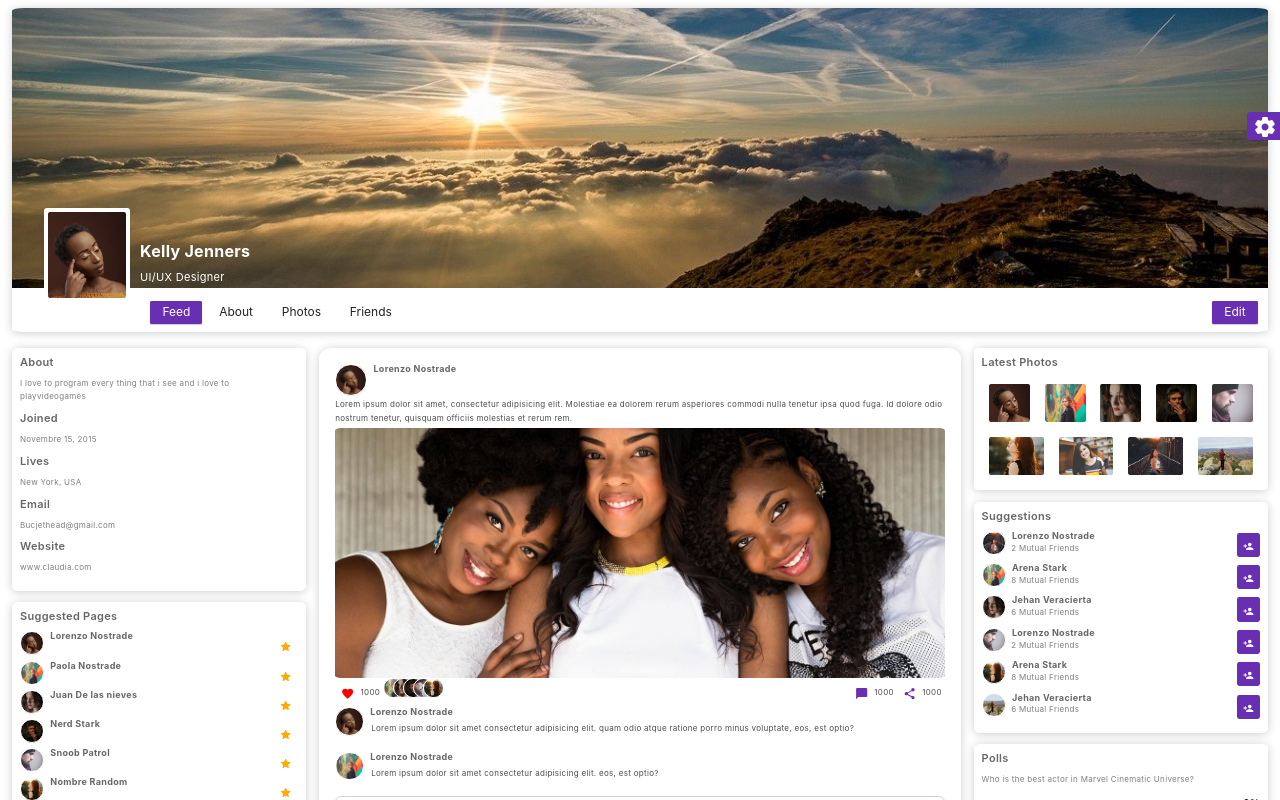
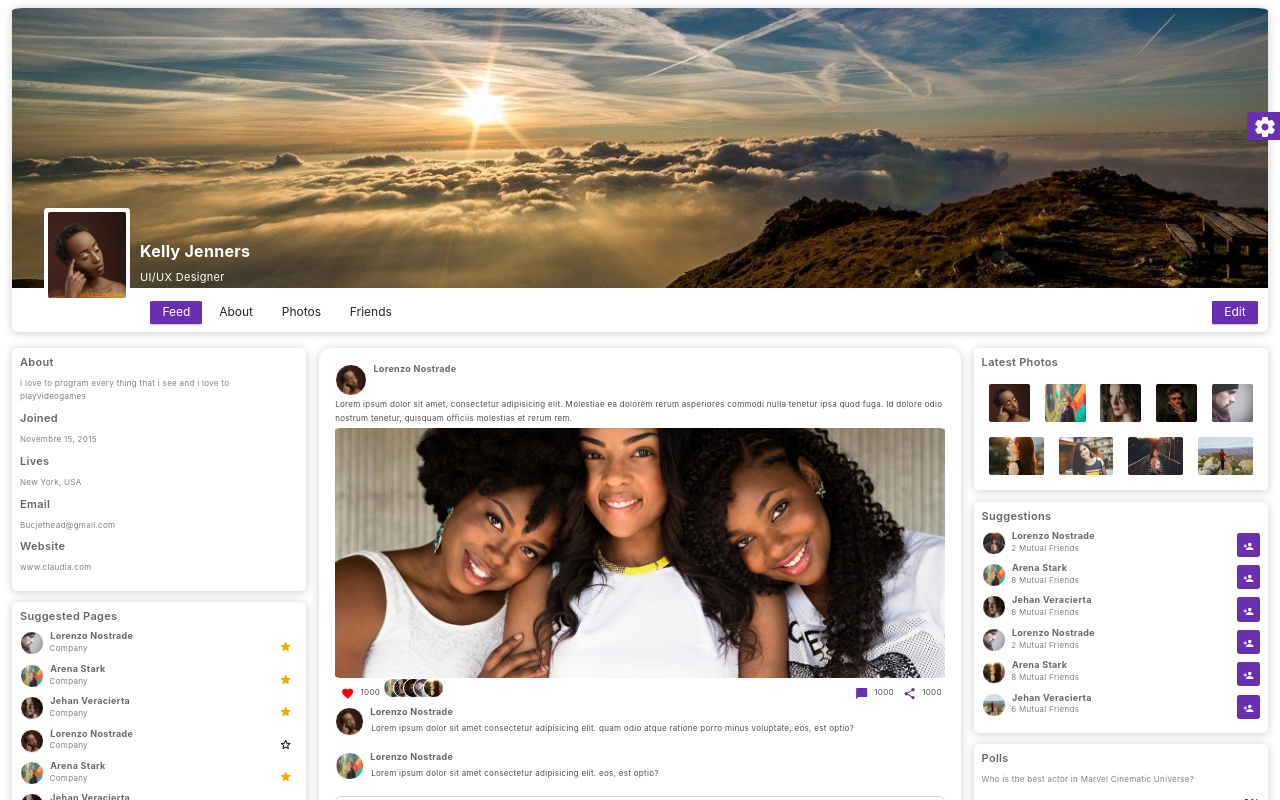
Before and after one commit to YamiKawa1/Inteligente, a React (Create React App) app: page / in a window 1280 px wide. Shown: the top 800 px of the page. Built offline with nearby package versions, Linux system fonts and the light colour scheme.

Commit message:
Suggested Pages Ready

```diff
--- a/src/components/common/PictureTextButton.jsx
+++ b/src/components/common/PictureTextButton.jsx
@@ -12,8 +12,9 @@ export default function PictureTextButton(props) {
 
       <div className='NameSubtitle'>
         <h3><b>{props.name}</b></h3>
+
         {props.mutualFriends? <p>{props.mutualFriends} Mutual Friends</p>: null}
-        {props.Category ? <p>{props.Category}</p> : null}
+        {props.category ? <p>{props.category}</p> : null}
       </div>
 
       {
--- a/src/components/layouts/SuggestedPages/SuggestedPages.jsx
+++ b/src/components/layouts/SuggestedPages/SuggestedPages.jsx
@@ -1,41 +1,32 @@
 import React from 'react'
 import '../layouts.css'
 import  PictureTextButton from '../../common/PictureTextButton'
-import P1 from '../../../assets/img/P1.jpg'
-import P2 from '../../../assets/img/P2.jpg'
-import P3 from '../../../assets/img/P3.jpg'
-import P4 from '../../../assets/img/P4.jpg'
-import P5 from '../../../assets/img/P5.jpg'
-import P6 from '../../../assets/img/P6.jpg'
-import P9 from '../../../assets/img/P9.jpg'
 import StarRoundedIcon from '@mui/icons-material/StarRounded';
 import StarOutlineRoundedIcon from '@mui/icons-material/StarOutlineRounded';
-
+import { SUGGESTEDPAGES } from '../../../data/data'
 
 export default function SuggestedPages() {
   return (
     <div>
         <div className='Menu'>
           <h1>Suggested Pages</h1>
-          <PictureTextButton
-          image={P1}
+          {
+          SUGGESTEDPAGES.map(page => {
+            return <PictureTextButton
+            image={page.ProfilePicture}
             shape='circle'
             width='1.5em'
             height='1.5em'
-          name='Lorenzo Nostrade'
-          subtitle='Company'
-          isButton
-          active={true}
+            name={page.Name}
+            category={page.Category}
+            isButton={true}
+            active={page.Favorite}
             iconActive={<StarRoundedIcon/>}
             iconInactive={<StarOutlineRoundedIcon/>}
             color='#FFAA00'
             />
-          <PictureTextButton image={P2} shape='circle' width='1.5em' height='1.5em' name='Paola Nostrade' subtitle='Store' isButton active={true} iconActive={<StarRoundedIcon/>} iconInactive={<StarOutlineRoundedIcon/>} color='#FFAA00'/>
-          <PictureTextButton image={P3} shape='circle' width='1.5em' height='1.5em' name='Juan De las nieves' subtitle='Company' isButton active={true} iconActive={<StarRoundedIcon/>} iconInactive={<StarOutlineRoundedIcon/>} color='#FFAA00'/>
-          <PictureTextButton image={P4} shape='circle' width='1.5em' height='1.5em' name='Nerd Stark' subtitle='Local' isButton active={true} iconActive={<StarRoundedIcon/>} iconInactive={<StarOutlineRoundedIcon/>} color='#FFAA00'/>
-          <PictureTextButton image={P5} shape='circle' width='1.5em' height='1.5em' name='Snoob Patrol' subtitle='Company' isButton active={true} iconActive={<StarRoundedIcon/>} iconInactive={<StarOutlineRoundedIcon/>} color='#FFAA00'/>
-          <PictureTextButton image={P6} shape='circle' width='1.5em' height='1.5em' name='Nombre Random' subtitle='Company' isButton active={true} iconActive={<StarRoundedIcon/>} iconInactive={<StarOutlineRoundedIcon/>} color='#FFAA00'/>
-          <PictureTextButton image={P9} shape='circle' width='1.5em' height='1.5em' name='Michael Jackson' subtitle='Company' isButton active={true} iconActive={<StarRoundedIcon/>} iconInactive={<StarOutlineRoundedIcon/>} color='#FFAA00'/>
+          })
+          }
         </div>
     </div>
   )
--- a/src/components/layouts/Suggestions/Suggestions.jsx
+++ b/src/components/layouts/Suggestions/Suggestions.jsx
@@ -11,7 +11,15 @@ export default function Suggestions() {
           <h1>Suggestions</h1>
           {
             SUGGESTIONS.map(sugestion => {
-              return <PictureTextButton image={sugestion.ProfilePicture} shape='circle' width='1.5em' height='1.5em' name={sugestion.Name} mutualFriends={sugestion.MutualFriends} isButton button/>
+              return <PictureTextButton
+              image={sugestion.ProfilePicture}
+              shape='circle'
+              width='1.5em'
+              height='1.5em'
+              name={sugestion.Name}
+              mutualFriends={sugestion.MutualFriends}
+              isButton={true}
+              button={true}/>
             })
           }
         </div>
--- a/src/data/data.js
+++ b/src/data/data.js
@@ -117,43 +117,43 @@ export const Publications = [
     }
 ]
 
-export const SuggestedPages = [
+export const SUGGESTEDPAGES = [
     {
-        "ProfilePicture": "P1",
+        "ProfilePicture": P5,
         "Name": "Lorenzo Nostrade",
-        "Subtitle": "Company",
+        "Category": "Company",
         "Favorite": true
     },
     {
-        "ProfilePicture": "P2",
+        "ProfilePicture": P2,
         "Name": "Arena Stark",
-        "Subtitle": "Company",
+        "Category": "Company",
         "Favorite": true
     },
     {
-        "ProfilePicture": "P3",
+        "ProfilePicture": P3,
         "Name": "Jehan Veracierta",
-        "Subtitle": "Company",
+        "Category": "Company",
         "Favorite": true
 
     },
     {
-        "ProfilePicture": "P1",
+        "ProfilePicture": P1,
         "Name": "Lorenzo Nostrade",
-        "Subtitle": "Company",
+        "Category": "Company",
         "Favorite": false
 
     },
     {
-        "ProfilePicture": "P2",
+        "ProfilePicture": P2,
         "Name": "Arena Stark",
-        "Subtitle": "Company",
+        "Category": "Company",
         "Favorite": true
     },
     {
-        "ProfilePicture": "P3",
+        "ProfilePicture": P3,
         "Name": "Jehan Veracierta",
-        "Subtitle": "Store",
+        "Category": "Store",
         "Favorite": false
     }
 ]
@@ -217,3 +217,33 @@ export const TWITTERFEEDS = [
         "Favorite": false
     }
 ]
+
+export const LATESTPHOTOS = [
+    {
+        "Image": P1
+    },
+    {
+        "Image": P2
+    },
+    {
+        "Image": P3
+    },
+    {
+        "Image": P4
+    },
+    {
+        "Image": P5
+    },
+    {
+        "Image": P6
+    },
+    {
+        "Image": P7
+    },
+    {
+        "Image": P8
+    },
+    {
+        "Image": P9
+    }
+]
```
Lines whose indentation alone changed are shown as unchanged.
